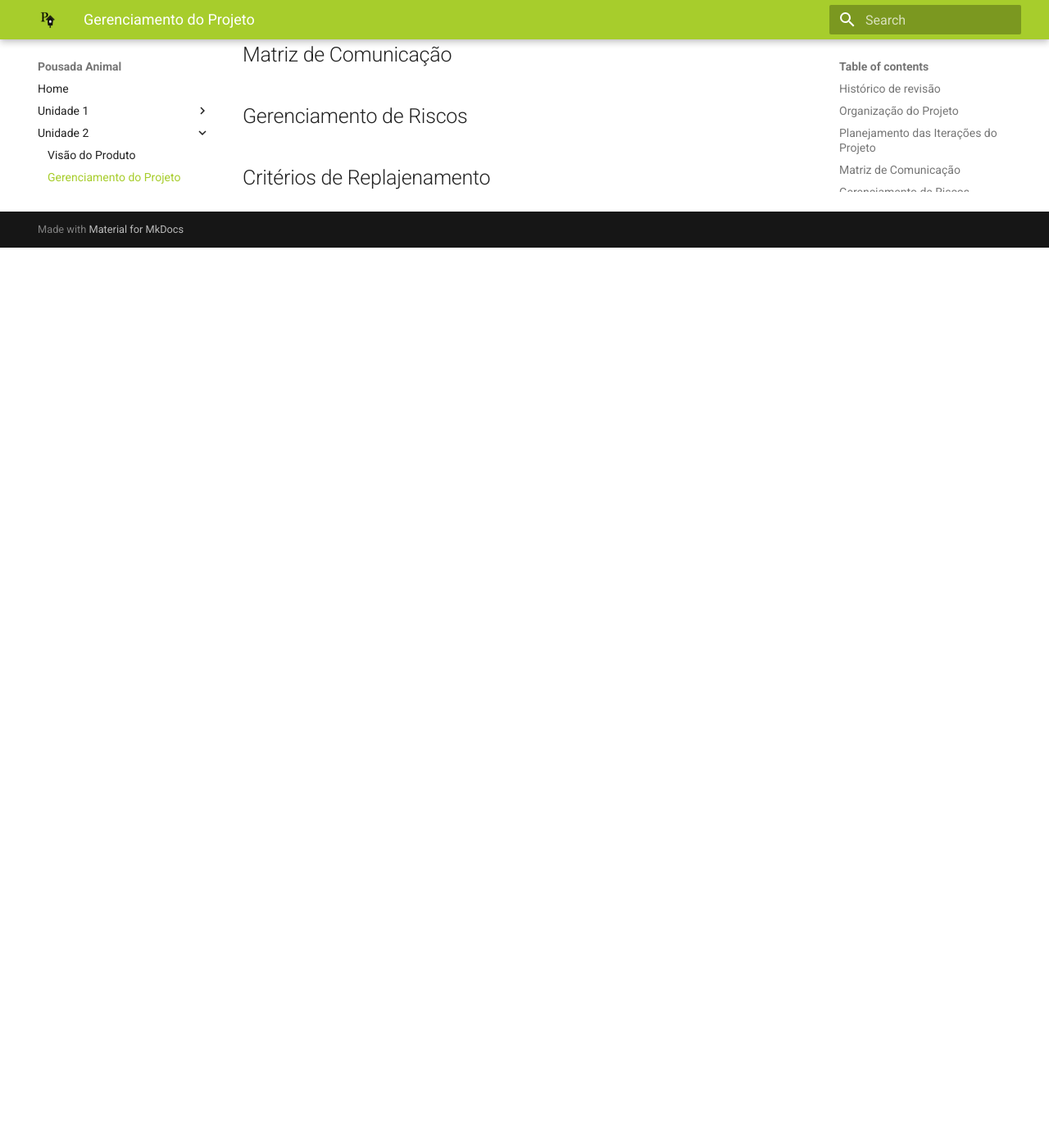
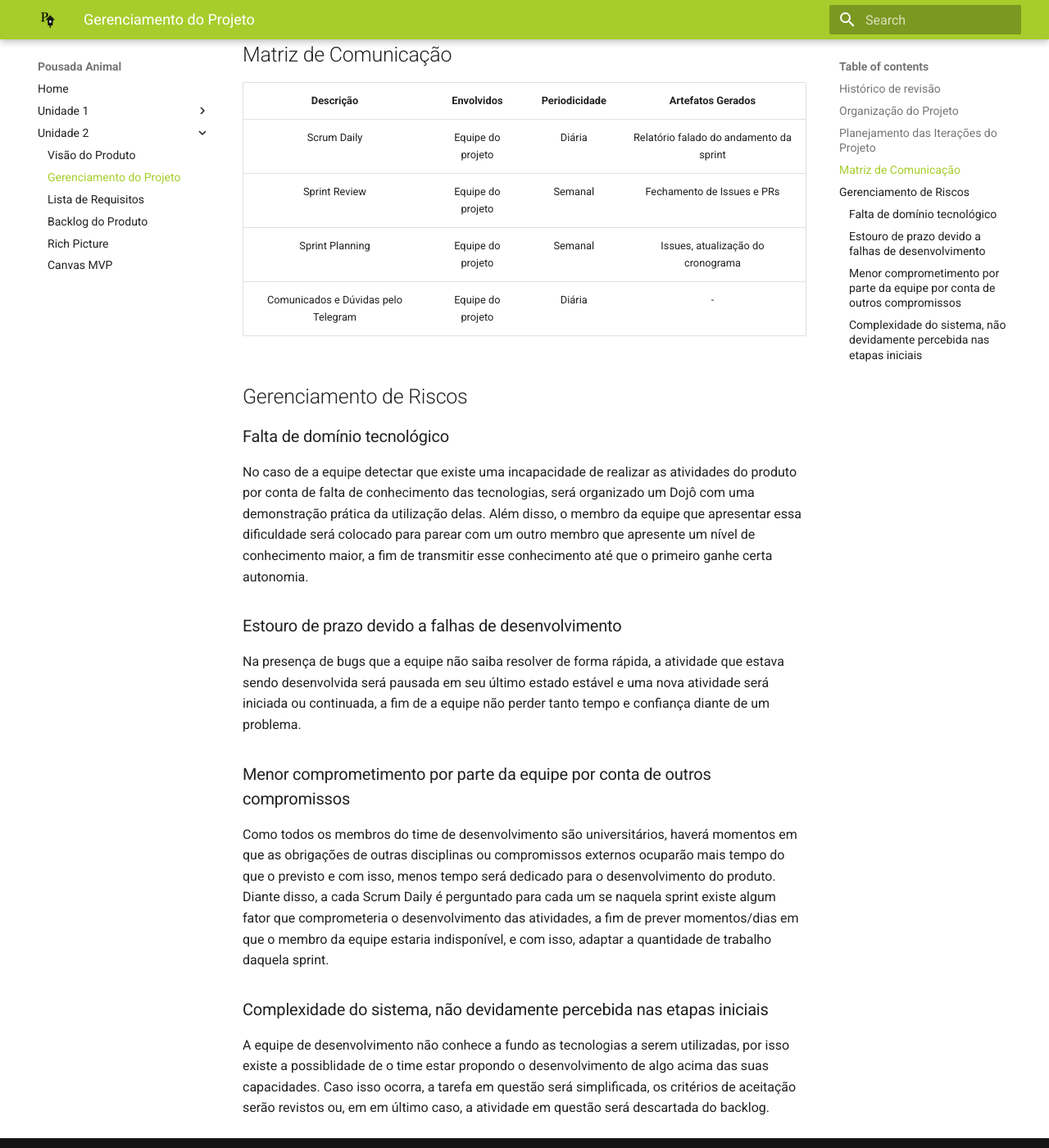
Before and after one commit to luisgaboardi/2021.2-PousadaAnimal, an MkDocs documentation site: the page built from docs/unit-2/project-management.md, in a window 1280 px wide and 1400 px high, scrolled down 1720 px. Shown: the whole window at 82% size. Built offline with MkDocs 1.6.1 and Material for MkDocs 9.7.7, drawn with Linux system fonts in a browser that asks for light colours; before the commit the page ends 2022 px from its top, so only the background shows below that.

Commit message:
Add comunication plans and risks management

```diff
--- a/docs/unit-2/project-management.md
+++ b/docs/unit-2/project-management.md
@@ -35,6 +35,23 @@
 
 ## Matriz de Comunicação
 
+| Descrição         | Envolvidos            | Periodicidade      | Artefatos Gerados      |
+|:-:|:-:|:-:|:-:|
+| Scrum Daily | Equipe do projeto | Diária | Relatório falado do andamento da sprint |
+| Sprint Review | Equipe do projeto | Semanal | Fechamento de Issues e PRs |
+| Sprint Planning | Equipe do projeto | Semanal | Issues, atualização do cronograma |
+| Comunicados e Dúvidas pelo Telegram | Equipe do projeto | Diária | - |
+
 ## Gerenciamento de Riscos
 
-## Critérios de Replajenamento
+### Falta de domínio tecnológico
+No caso de a equipe detectar que existe uma incapacidade de realizar as atividades do produto por conta de falta de conhecimento das tecnologias, será organizado um Dojô com uma demonstração prática da utilização delas. Além disso, o membro da equipe que apresentar essa dificuldade será colocado para parear com um outro membro que apresente um nível de conhecimento maior, a fim de transmitir esse conhecimento até que o primeiro ganhe certa autonomia.
+
+### Estouro de prazo devido a falhas de desenvolvimento
+Na presença de bugs que a equipe não saiba resolver de forma rápida, a atividade que estava sendo desenvolvida será pausada em seu último estado estável e uma nova atividade será iniciada ou continuada, a fim de a equipe não perder tanto tempo e confiança diante de um problema.
+
+### Menor comprometimento por parte da equipe por conta de outros compromissos
+Como todos os membros do time de desenvolvimento são universitários, haverá momentos em que as obrigações de outras disciplinas ou compromissos externos ocuparão mais tempo do que o previsto e com isso, menos tempo será dedicado para o desenvolvimento do produto. Diante disso, a cada Scrum Daily é perguntado para cada um se naquela sprint existe algum fator que comprometeria o desenvolvimento das atividades, a fim de prever momentos/dias em que o membro da equipe estaria indisponível, e com isso, adaptar a quantidade de trabalho daquela sprint.
+
+### Complexidade do sistema, não devidamente percebida nas etapas iniciais
+A equipe de desenvolvimento não conhece a fundo as tecnologias a serem utilizadas, por isso existe a possiblidade de o time estar propondo o desenvolvimento de algo acima das suas capacidades. Caso isso ocorra, a tarefa em questão será simplificada, os critérios de aceitação serão revistos ou, em em último caso, a atividade em questão será descartada do backlog.
```
